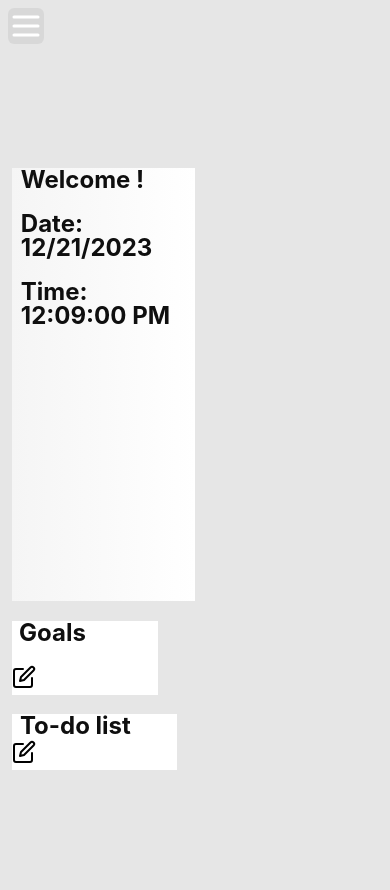
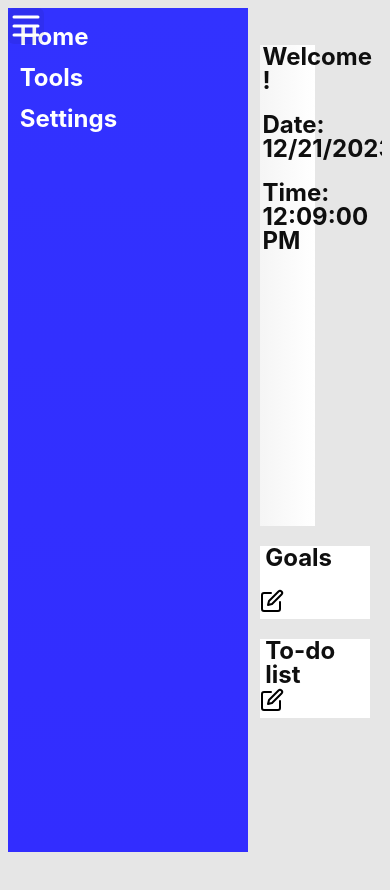
Before and after one commit to KuenVoid/Dashboard, a React (Vite) app: page / in a window 390 px wide. Shown: the top 890 px of the page. After the commit the page ends 860 px from the top, so only its background shows below. Built offline with nearby package versions, Linux system fonts and the light colour scheme.

Commit message:
Temporary CSS

```diff
--- a/src/App.jsx
+++ b/src/App.jsx
@@ -7,10 +7,8 @@ import Tools from './Tool';
 import Menu from './components/Menu';
 
 function App() {
-  const [menuleft, setmenuleft] = useState('-20vw');
-  const [menubutleft, setmenubutleft] = useState('2vw');
+  const [menuOpen, setMenuOpen] = useState(false);
   const [settingdisplay, setsettingdisplay] = useState('none');
-  const [pagewidth, setpagewidth] = useState('100vw');
   const [homedisplay, sethomedisplay] = useState('block');
   const [toolsdisplay, settoolsdisplay] = useState('none');
   const [pagestransition, setpagestransition] = useState('');
@@ -32,17 +30,8 @@ function App() {
   }, [bgcolour, menucolour, blockcolour]);
 
   const showmenu = () => {
-    const willOpen = menuleft !== '0';
-    // maintain previous inline states for compatibility
-    if (willOpen) {
-      setmenuleft('0');
-      setmenubutleft('22vw');
-      setpagewidth('80vw');
-    } else {
-      setmenuleft('-20vw');
-      setmenubutleft('2vw');
-      setpagewidth('100vw');
-    }
+    const willOpen = !menuOpen;
+    setMenuOpen(willOpen);
     setpagestransition('all 260ms ease');
     // toggle the CSS-driven menu visibility
     document.body.classList.toggle('menu-open', willOpen);
@@ -91,11 +80,11 @@ function App() {
 
   return (
     <div className="container" style={ {background: bgcolour} }>
-      <img src={ Menulogo } alt="menu logo" id='menu' onClick={ showmenu } draggable='false' style={ {left: menubutleft, transition: pagestransition} }/>
-      <Menu background={menucolour} onHome={homepage} onTools={toolpage} onSettings={settingpage} />
-      <Settings style={ {width: pagewidth, display: settingdisplay, transition: pagestransition} }/>
-      <Home style={ {width: pagewidth, display: homedisplay, transition: pagestransition} }/>
-      <Tools style= { {width: pagewidth, display: toolsdisplay, transition: pagestransition} }></Tools>
+      <img src={ Menulogo } alt="menu logo" id='menu' onClick={ showmenu } draggable='false' style={ {transition: pagestransition} }/>
+        <Menu background={menucolour} onHome={homepage} onTools={toolpage} onSettings={settingpage} />
+        <Settings style={ {display: settingdisplay, transition: pagestransition} }/>
+        <Home style={ {display: homedisplay, transition: pagestransition} }/>
+        <Tools style={ {display: toolsdisplay, transition: pagestransition} }></Tools>
     </div>
   );
 }
--- a/src/components/Home/Todo.jsx
+++ b/src/components/Home/Todo.jsx
@@ -23,8 +23,8 @@ const Todo = () => {
         <>
             <div className="todo" style={{ backgroundColor: welcomeblock }}>
                 <div>
-                <h2>To-do list</h2>
-                <img src={Editicon} alt="editicon" id='editable'/>
+                    <h2>To-do list</h2>
+                    <img src={Editicon} alt="editicon" id='editable'/>
                 </div>
             </div>
         </>
--- a/src/styles.css
+++ b/src/styles.css
@@ -37,42 +37,40 @@
 html { box-sizing: border-box; }
 *, *::after, *::before { box-sizing: inherit; }
 
-/* Top-level grid: menu column + content column (menu hidden by default) */
-body {
-  width: 100vw;
-  height: 100vh;
+/* Top-level grid: pages take full width, menu is absolutely positioned */
+.container {
+  width: 100%;
+  min-height: 100vh;
   margin: 0;
   font-family: inherit;
   display: grid;
-  grid-template-columns: 0 1fr; /* collapsed menu by default */
+  grid-template-columns: 1fr; /* pages take full width */
   gap: 0;
   color: inherit;
   background: var(--bgcolor);
-  transition: grid-template-columns 260ms ease;
-}
-
-/* Toggle class: when present the page allocates space for the menu */
-body.menu-open {
-  grid-template-columns: var(--menu-width) 1fr;
+  align-items: stretch; /* ensure children stretch to same height */
+  position: relative;
+  overflow-x: hidden; /* prevent off-canvas menu from creating horizontal scroll */
+  overflow-y: auto;/* allow vertical scrolling if content exceeds viewport height */
 }
 
 /* Menu */
 .menu, .Menu {
-  position: fixed;
-  left: 0;
-  top: 0;
+  /* Menu is a grid child and slides in/out via left position */
+  position: relative;
   width: var(--menu-width);
-  height: 100vh;
+  min-height: 100vh;
   padding-top: 1vh;
   background: var(--menucolor);
   color: white;
   display: flex;
   flex-direction: column;
   align-items: stretch;
-  transform: translateX(-100%); /* hidden off-screen */
-  transition: transform 260ms ease;
-  z-index: 50;
+  left: -20vw; /* hidden off-canvas to the left */
+  transition: left 260ms ease;
+  z-index: 20;
   overflow-y: auto;
+  grid-column: 1;
 }
 .menu h2, .Menu h2 {
   cursor: pointer;
@@ -83,10 +81,10 @@ body.menu-open {
 }
 .menu h2:hover, .Menu h2:hover { background-color: rgba(255,255,255,0.08); border-radius: 5px; }
 
-/* Show menu when body has the toggle class */
+/* When body has the menu-open class, slide the menu in */
 body.menu-open .menu,
 body.menu-open .Menu {
-  transform: translateX(0);
+  left: 0;
 }
 
 /* Menu toggle button */
@@ -104,16 +102,24 @@ body.menu-open .Menu {
   border-radius: 6px;
   cursor: pointer;
   border: none;
+  transition: left 260ms ease;
+}
+
+/* Shift the fixed menu button to the right when the sidebar opens */
+body.menu-open #menu {
+  left: calc(8px + var(--menu-width));
 }
 
 /* Pages/content area */
 .pages {
   grid-column: 2;
   grid-row: 1;
-  height: 100vh;
+  min-height: 100vh;
   overflow: auto;
   padding: 2vh 3vw;
   background: transparent;
+  min-width: 0; /* allow flex/grid children to shrink properly */
+  align-self: stretch;
 }
 .pages.blocks, .blocks { background-color: var(--blockcolor); }
 .pages h2 { margin-left: 5%; }
@@ -128,9 +134,19 @@ body.menu-open .Menu {
 
 /* Welcome, Goal, Todo layout */
 .welcome { width: 50%; height: auto; }
-.goal { width: 40%; height: auto; }
-.todo { width: 45%; height: auto; }
+.welcome { flex: 0 0 50%; height: auto; }
+.goal { flex: 0 0 40%; height: auto; }
+.todo { flex: 0 0 45%; height: auto; }
 .todo h2 { margin-bottom: 1%; }
+
+/* Layout for homepage sections so goal and todo align at same altitude */
+.homepage {
+  display: flex;
+  gap: 1.5rem;
+  align-items: flex-start; /* align top edges */
+  flex-wrap: wrap;
+}
+.goal, .todo { align-self: flex-start; }
 
 /* Editors */
 .edittodo .container { width: 29vw; height: 15vh; cursor: pointer; }
@@ -174,6 +190,6 @@ button { cursor: pointer; }
 /* Small screens fallback */
 @media (max-width: 900px) {
   :root { --menu-width: 240px; }
-  body { grid-template-columns: 1fr; }
-  .menu, .Menu { height: auto; position: sticky; top:0; }
+  .container { grid-template-columns: 1fr; }
+  .menu, .Menu { height: auto; position: sticky; top:0; transform: translateX(0); }
 }
```
